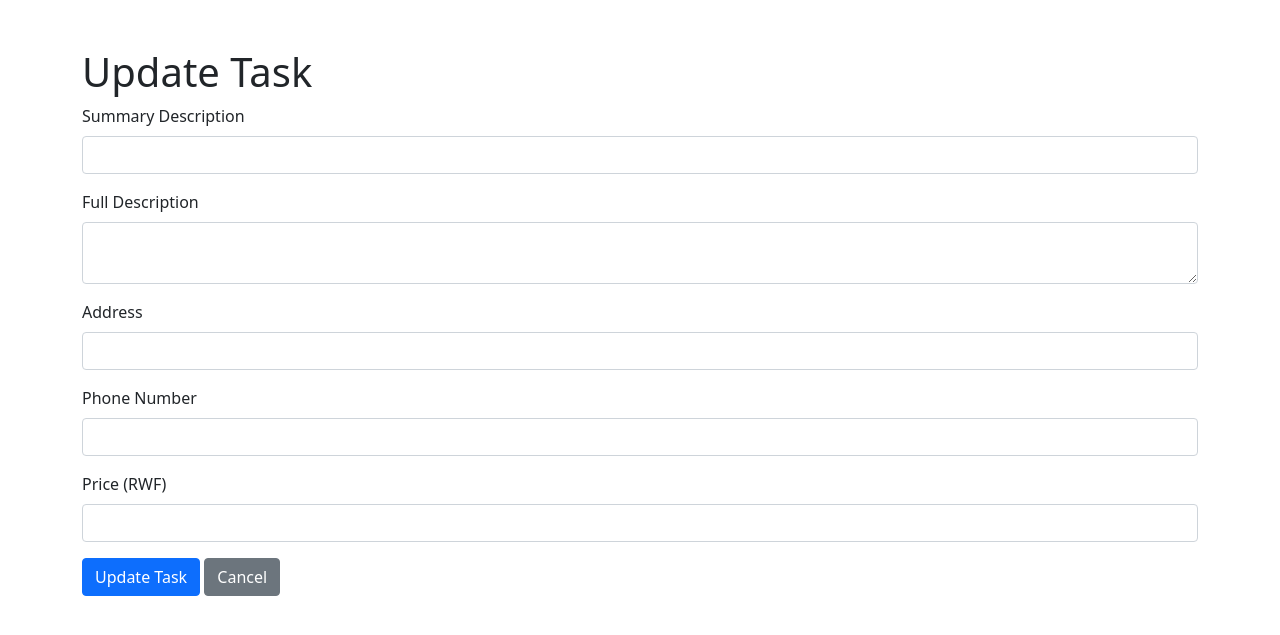
After one commit to Check-karim/houseKeeping, a Python web app: template templates/update_task.html in a window 1280 px wide. The commit adds this page. Shown: the top 635 px of the page. Run offline with Jinja, Linux system fonts and the light colour scheme; the template is opened without the code that fills it, so the values that code supplies are empty; some libraries are stand-ins or nearby versions.

Commit message:
added update ad delete task

```diff
--- /dev/null
+++ b/templates/update_task.html
@@ -0,0 +1,31 @@
+{% extends "base.html" %}
+{% block title %}Update Task{% endblock %}
+{% block content %}
+<div class="container mt-5">
+    <h1>Update Task</h1>
+    <form method="post" action="{{ url_for('main.update_task', task_id=task.id) }}">
+        <div class="mb-3">
+            <label for="description" class="form-label">Summary Description</label>
+            <input type="text" class="form-control" id="description" name="description" value="{{ task.description }}" required>
+        </div>
+        <div class="mb-3">
+            <label for="full-description" class="form-label">Full Description</label>
+            <textarea class="form-control" id="full-description" name="full_description" required>{{ task.full_description }}</textarea>
+        </div>
+        <div class="mb-3">
+            <label for="address" class="form-label">Address</label>
+            <input type="text" class="form-control" id="address" name="address" value="{{ task.address }}" required>
+        </div>
+        <div class="mb-3">
+            <label for="phone" class="form-label">Phone Number</label>
+            <input type="text" class="form-control" id="phone" name="phone" value="{{ task.phone }}" required>
+        </div>
+        <div class="mb-3">
+            <label for="price" class="form-label">Price (RWF)</label>
+            <input type="number" class="form-control" id="price" name="price" value="{{ task.price }}" required>
+        </div>
+        <button type="submit" class="btn btn-primary">Update Task</button>
+        <a href="{{ url_for('main.user_dashboard') }}" class="btn btn-secondary">Cancel</a>
+    </form>
+</div>
+{% endblock %}
```
Also changed, not shown: routes.py (+35 -2 lines), templates/user_dashboard.html (+19 -14 lines).
